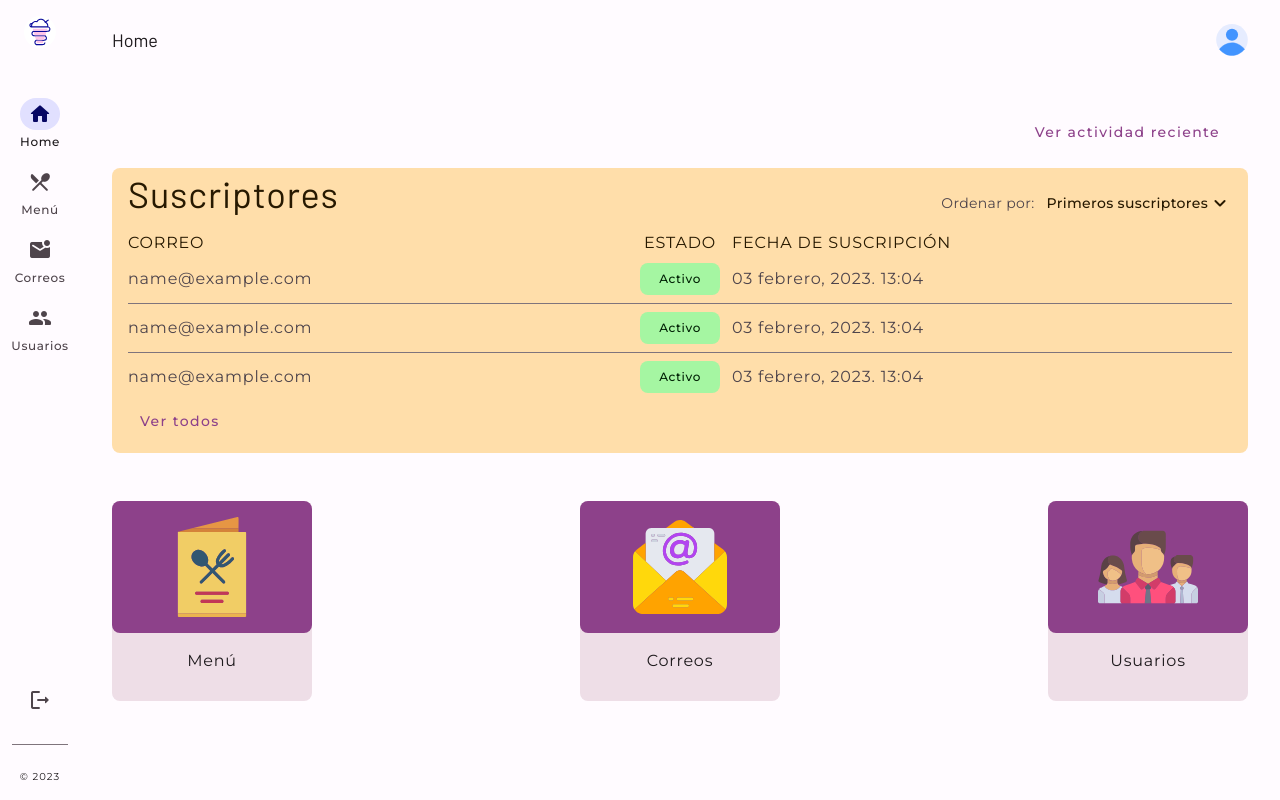
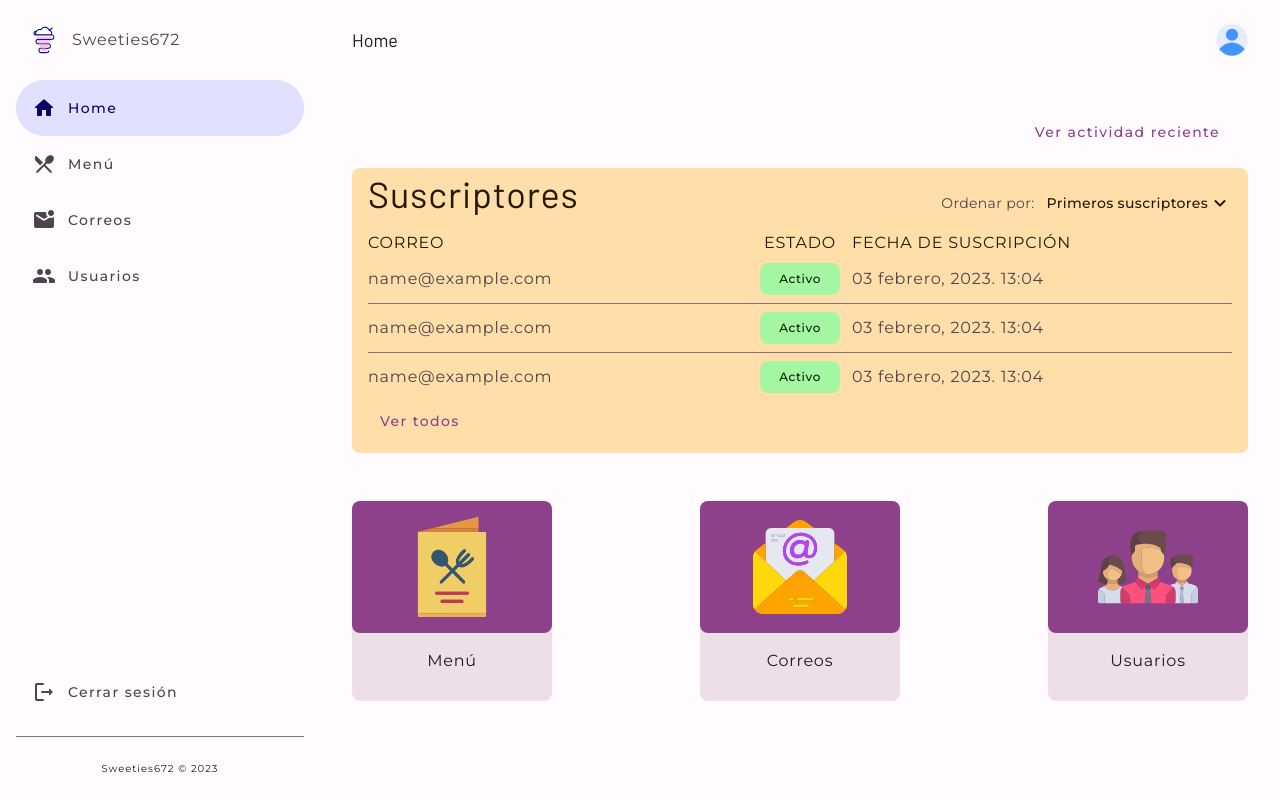
Before and after one commit to hamilton-i7/sweeties_admin_web, a Next.js app in the folder sweeties_admin_frontend/: page / in a window 1280 px wide. Built offline with nearby package versions, Linux system fonts and the light colour scheme.

Commit message:
Add Desktop layout

```diff
--- a/sweeties_admin_frontend/components/common/MainLayout.tsx
+++ b/sweeties_admin_frontend/components/common/MainLayout.tsx
@@ -1,6 +1,6 @@
 'use client'
 
-import { MD_SCREEN_PX } from '@/utils/constants'
+import { MD_SCREEN_PX, XL_SCREEN_PX } from '@/utils/constants'
 import { useMediaQuery } from '@/utils/media-query'
 import NavigationRail from './NavigationRail'
 import MainToolbar from './navbar/MainToolbar'
@@ -15,9 +15,15 @@ type MainLayoutProps = {
 }
 
 export default function MainLayout({ children }: MainLayoutProps) {
-  const isMediumScreen = useMediaQuery(MD_SCREEN_PX)
+  const isXlScreen = useMediaQuery(XL_SCREEN_PX)
+  const isMdScreen = useMediaQuery(MD_SCREEN_PX)
 
-  return isMediumScreen ? (
+  return isXlScreen ? (
+    <>
+      <DesktopLayout />
+      <main className='ml-[20rem]'>{children}</main>
+    </>
+  ) : isMdScreen ? (
     <>
       <TabletLayout />
       <main className='ml-20'>{children}</main>
@@ -30,10 +36,19 @@ export default function MainLayout({ children }: MainLayoutProps) {
   )
 }
 
+function DesktopLayout() {
+  return (
+    <>
+      <MainToolbar title='Home' className='xl:w-[calc(100%-20rem)]' />
+      <SideBar />
+    </>
+  )
+}
+
 function TabletLayout() {
   return (
     <>
-      <MainToolbar title='Home' className='md:pl-28' />
+      <MainToolbar title='Home' className='md:w-[calc(100%-5rem)]' />
       <NavigationRail />
     </>
   )
--- a/sweeties_admin_frontend/components/common/navbar/Toolbar.tsx
+++ b/sweeties_admin_frontend/components/common/navbar/Toolbar.tsx
@@ -18,7 +18,7 @@ export default function Toolbar({
   return (
     <header
       className={`w-full h-16 ${
-        fixed ? 'fixed top-0 left-0' : ''
+        fixed ? 'fixed top-0 right-0' : ''
       } flex items-center ${className}`}
     >
       {title}
--- a/sweeties_admin_frontend/utils/constants.ts
+++ b/sweeties_admin_frontend/utils/constants.ts
@@ -14,5 +14,6 @@ export const OTHER_OPTIONS = 'Otras opciones'
 
 // BREAKPOINTS
 export const MD_SCREEN_PX = 768
+export const XL_SCREEN_PX = 1280
 
 export const USER_IMAGE = 'Imagen de usuario'
```
